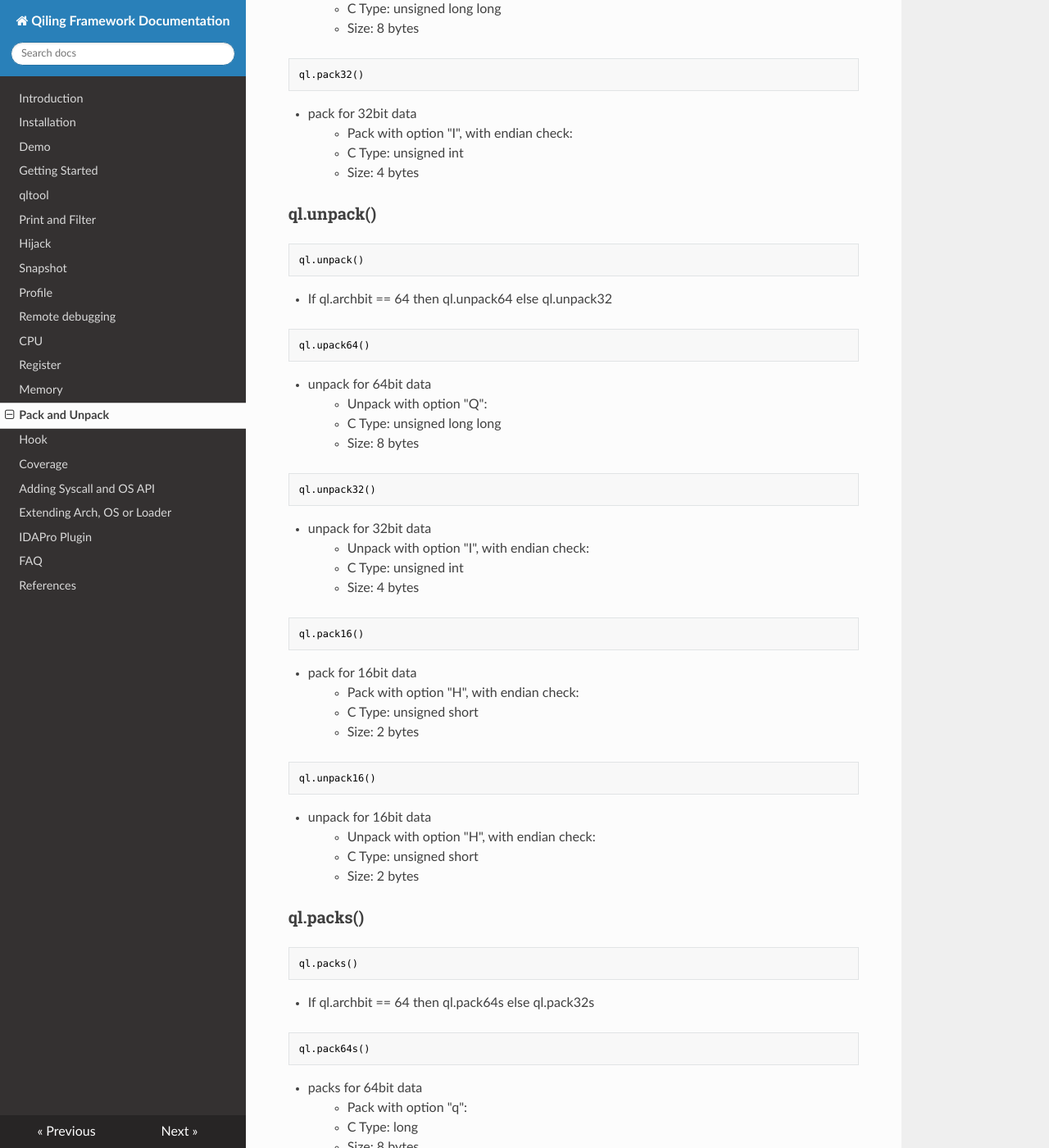
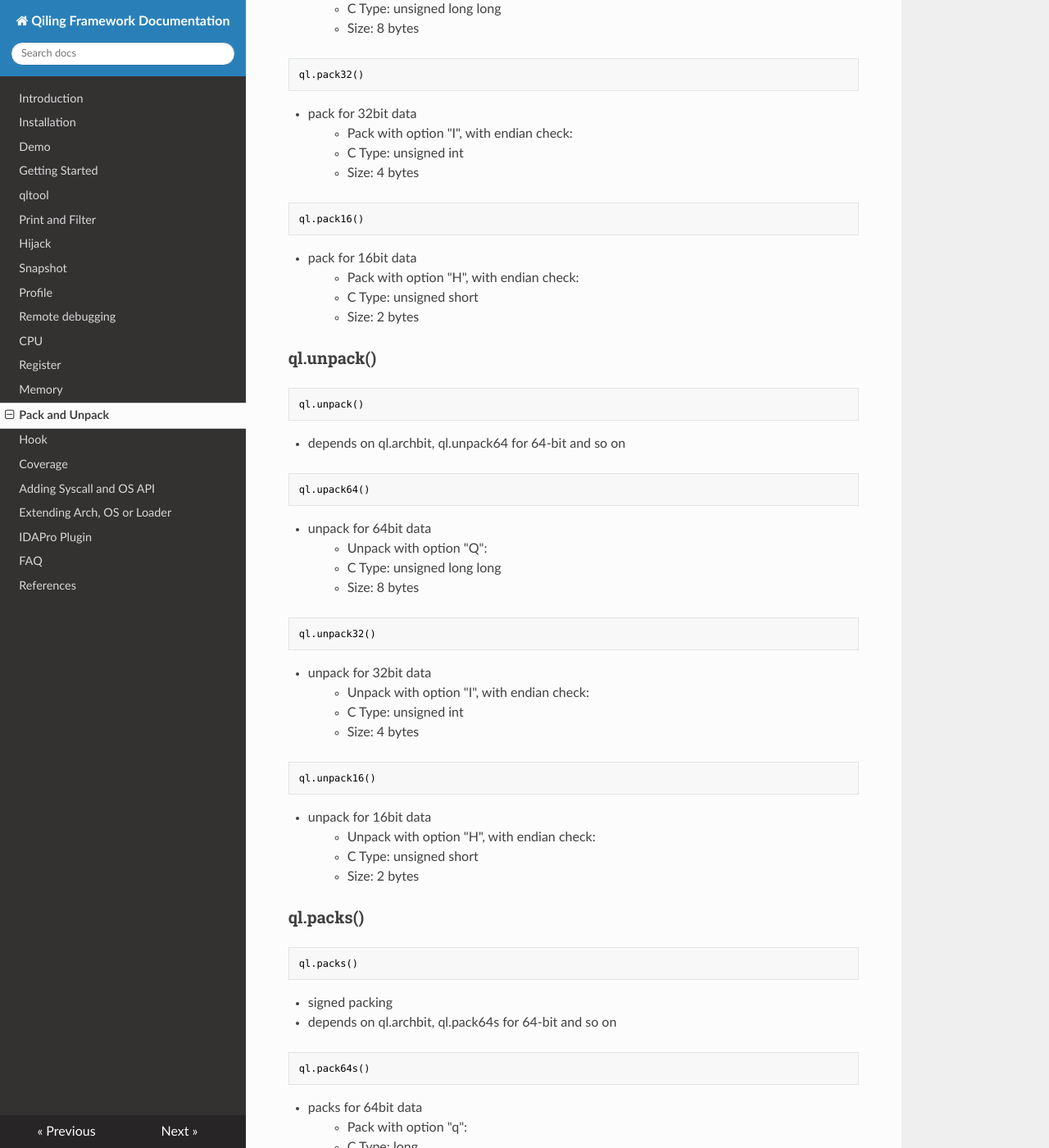
Before and after one commit to qilingframework/rtfd.io, an MkDocs documentation site: the page built from docs/struct.md, in a window 1280 px wide and 1400 px high, scrolled down 358 px. Shown: the whole window at 82% size. Built offline with MkDocs 1.6.1, drawn with Linux system fonts in a browser that asks for light colours; nearby versions of some CDN libraries; some of the changed text lies outside the part shown.

Commit message:
update Packing and Unpacking

````diff
--- a/docs/struct.md
+++ b/docs/struct.md
@@ -5,7 +5,7 @@ title: Pack and Unpack
 ```python
 ql.pack()
 ```
-- If ql.archbit == 64 then ql.pack64 else ql.pack32
+- depends on ql.archbit, ql.pack64 for 64-bit and so on
 
 ```python
 ql.pack64()
@@ -15,7 +15,6 @@ ql.pack64()
 > - C Type: unsigned long long
 > - Size: 8 bytes
 
-
 ```python
 ql.pack32()
 ```
@@ -24,12 +23,19 @@ ql.pack32()
 > - C Type: unsigned int
 > - Size: 4 bytes
 
+```python
+ql.pack16()
+```
+- pack for 16bit data
+> - Pack with option "H", with endian check:
+> - C Type: unsigned short
+> - Size: 2 bytes
 
 ### ql.unpack()
 ```python
 ql.unpack()
 ```
-- If ql.archbit == 64 then ql.unpack64 else ql.unpack32
+- depends on ql.archbit, ql.unpack64 for 64-bit and so on
 
 ```python
 ql.upack64()
@@ -48,14 +54,6 @@ ql.unpack32()
 > - Size: 4 bytes
 
 ```python
-ql.pack16()
-```
-- pack for 16bit data
-> - Pack with option "H", with endian check:
-> - C Type: unsigned short
-> - Size: 2 bytes
-
-```python
 ql.unpack16()
 ```
 - unpack for 16bit data
@@ -67,7 +65,8 @@ ql.unpack16()
 ```python
 ql.packs()
 ```
-- If ql.archbit == 64 then ql.pack64s else ql.pack32s
+- signed packing
+- depends on ql.archbit, ql.pack64s for 64-bit and so on
 
 ```python
 ql.pack64s()
@@ -78,19 +77,27 @@ ql.pack64s()
 > - Size: 8 bytes
 
 ```python
-ql.pack32s
+ql.pack32s()
 ```
 - packs for 32bit data
 > - Pack with option "i", with endian check:
 > - C Type: int
 > - Size: 4 bytes
 
+```python
+ql.pack16s()
+```
+- packs for 16bit data
+> - Unpack with option "h", with endian check:
+> - C Type: short
+> - Size: 2 bytes
 
 ### ql.unpacks()
 ```python
 ql.unpacks()
 ```
-- If archbit == 64 then ql.unpack64s else ql.unpack32s
+- signed unpacking
+- depends on ql.archbit, ql.unpack64s for 64-bit and so on
 
 ```python
 ql.unpack64s()
@@ -108,11 +115,10 @@ ql.unpack32s()
 > - C Type: int
 > - Size: 4 bytes
 
-
-### ql.unpack32_ne()
 ```python
-ql.unpack32_ne()
+ql.unpack16s()
 ```
-> - Unpack with option "i":
-> - C Type: int
-> - Size: 4 bytes
+- packs for 16bit data
+> - Unpack with option "h", with endian check:
+> - C Type: short
+> - Size: 2 bytes
````
